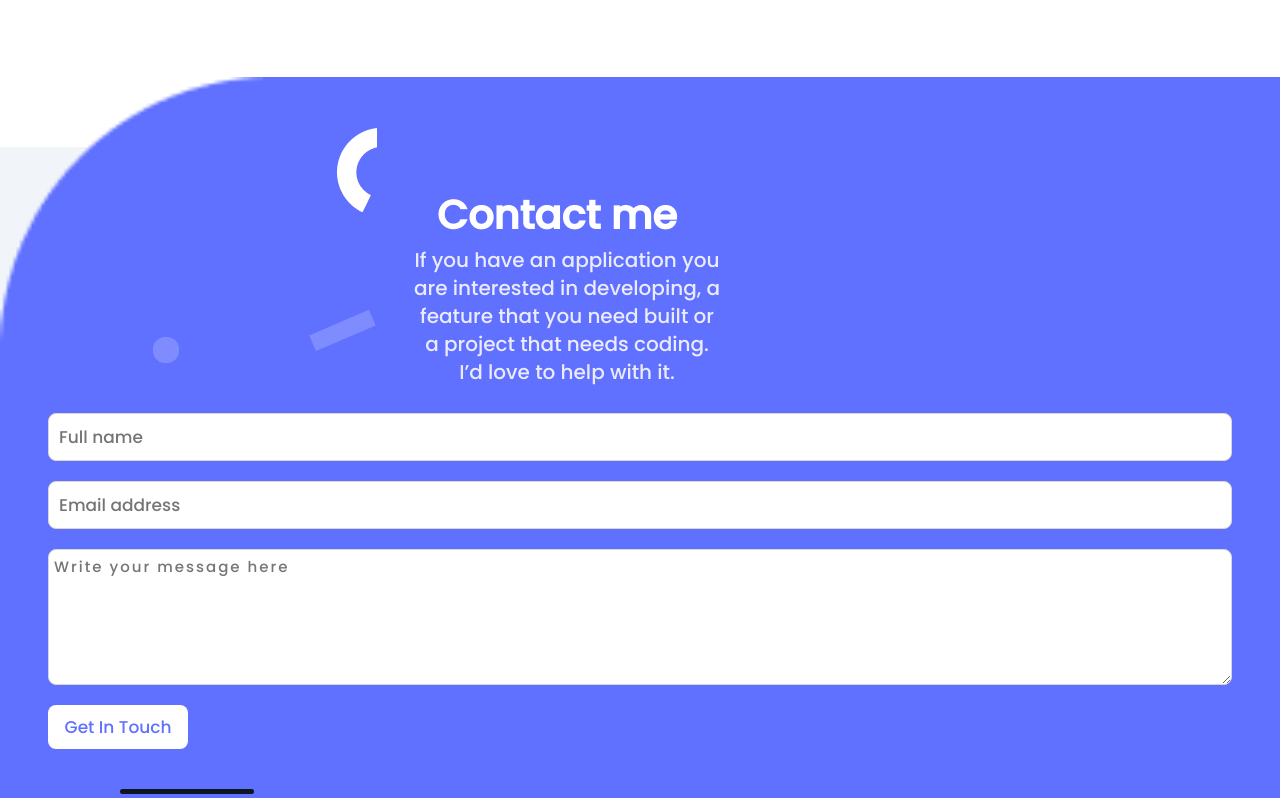
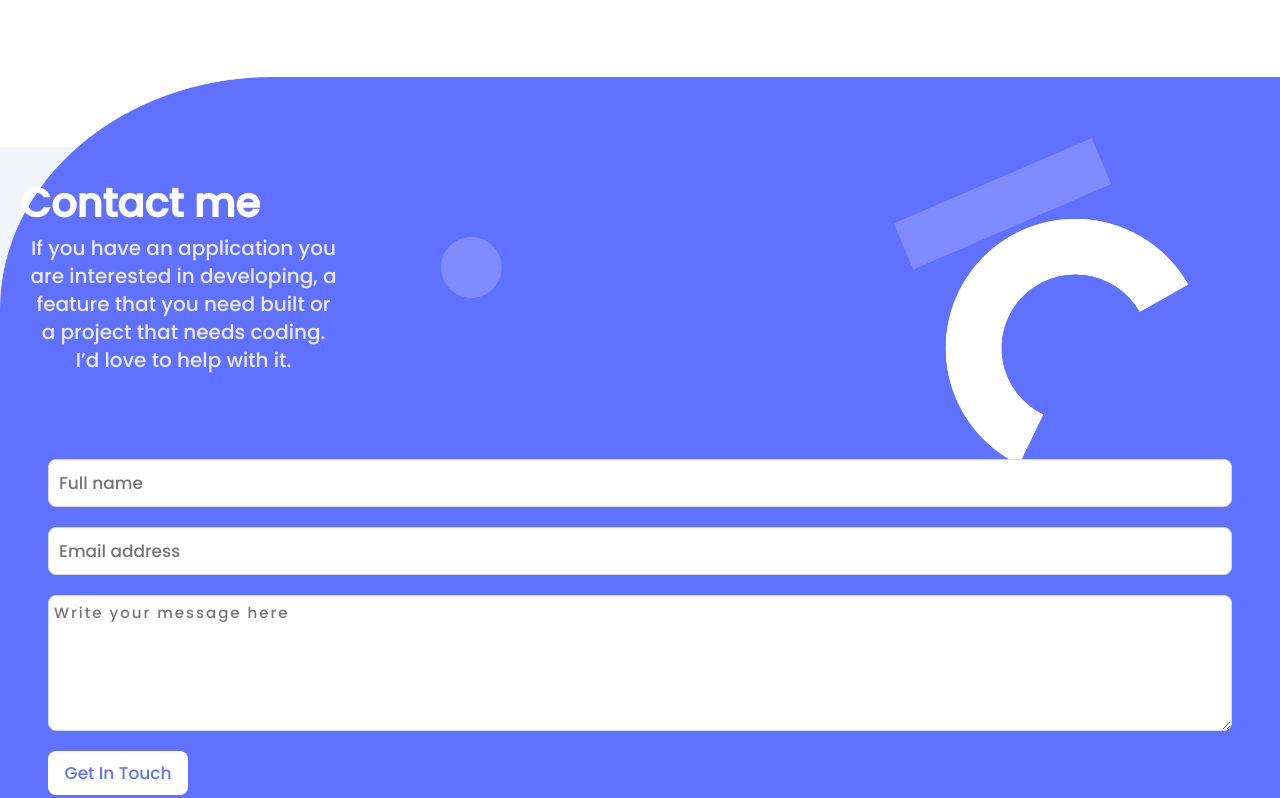
Before and after one commit to Christabelle143/mobile-version, a website: page index.html in a window 1280 px wide. Shown: the part 4493-5291 px from the top of the page. Drawn offline with Linux system fonts and the light colour scheme.

Commit message:
modified the background image

```diff
--- a/index.html
+++ b/index.html
@@ -251,12 +251,14 @@
             </div>
         </section>
         <section id="contactcontainer">
-            <div class="rectangular1"></div>
+           <!-- Background design
+                <div class="rectangular1"></div>
             <div class="rectangular2"></div>
             <div class="circle2"></div>
             <div class="circle1"></div>
             <div class="ellipse2"></div>
             <div class="contact_content">
+                -->
                 <h1 class="contact_title">Contact me</h1>
                 <p class="contact_description">
                     If you have an application you are interested in developing, a
--- a/style.css
+++ b/style.css
@@ -416,10 +416,10 @@
   font-weight: 500;
 }
 #contactcontainer {
-  background-image: url(images/Contactme.png);
+  background-image: url(images/contact_background.png);
   background-size: cover;
   background-repeat: no-repeat;
-  z-index: 2;
+  /*z-index: 2;*/
   margin-top: -70px;
   padding: 100px 20px 0;
   height: 730px;
@@ -457,12 +457,12 @@
   margin-top: 5px;
   width: 327px;
   font-style: normal;
-  position: static;
+  /*position: static;*/
   font-weight: 250;
   padding-left: 10px;
   padding-right: 10px;
   padding-bottom: 130px;
-  height: 102px;
+  /*height: 102px;*/
   top: 3000px;
 }
 
```
Also changed, not shown: images/contact form shapes-mobile.png (added), images/contact form shapes-mobile@2x.png (added).
